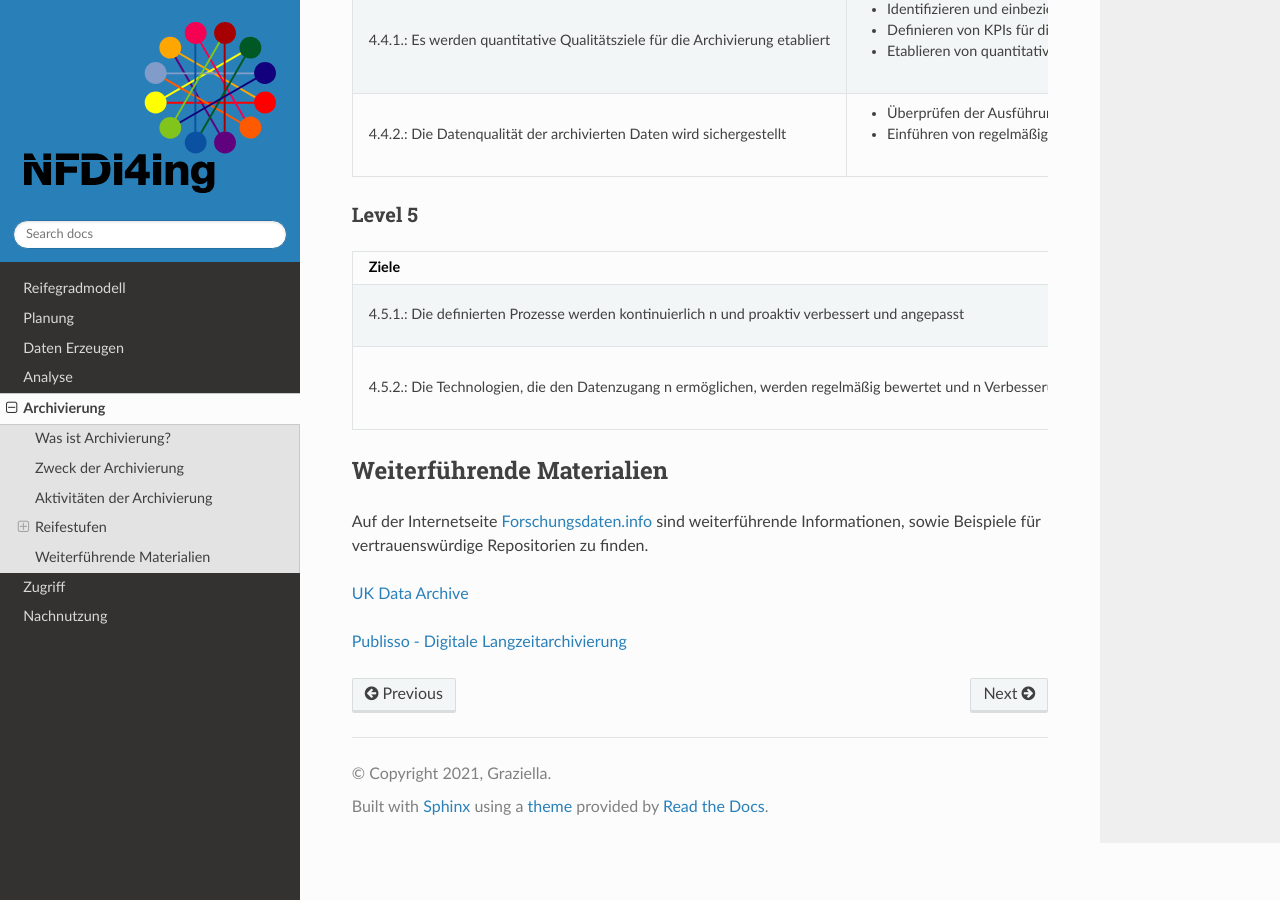
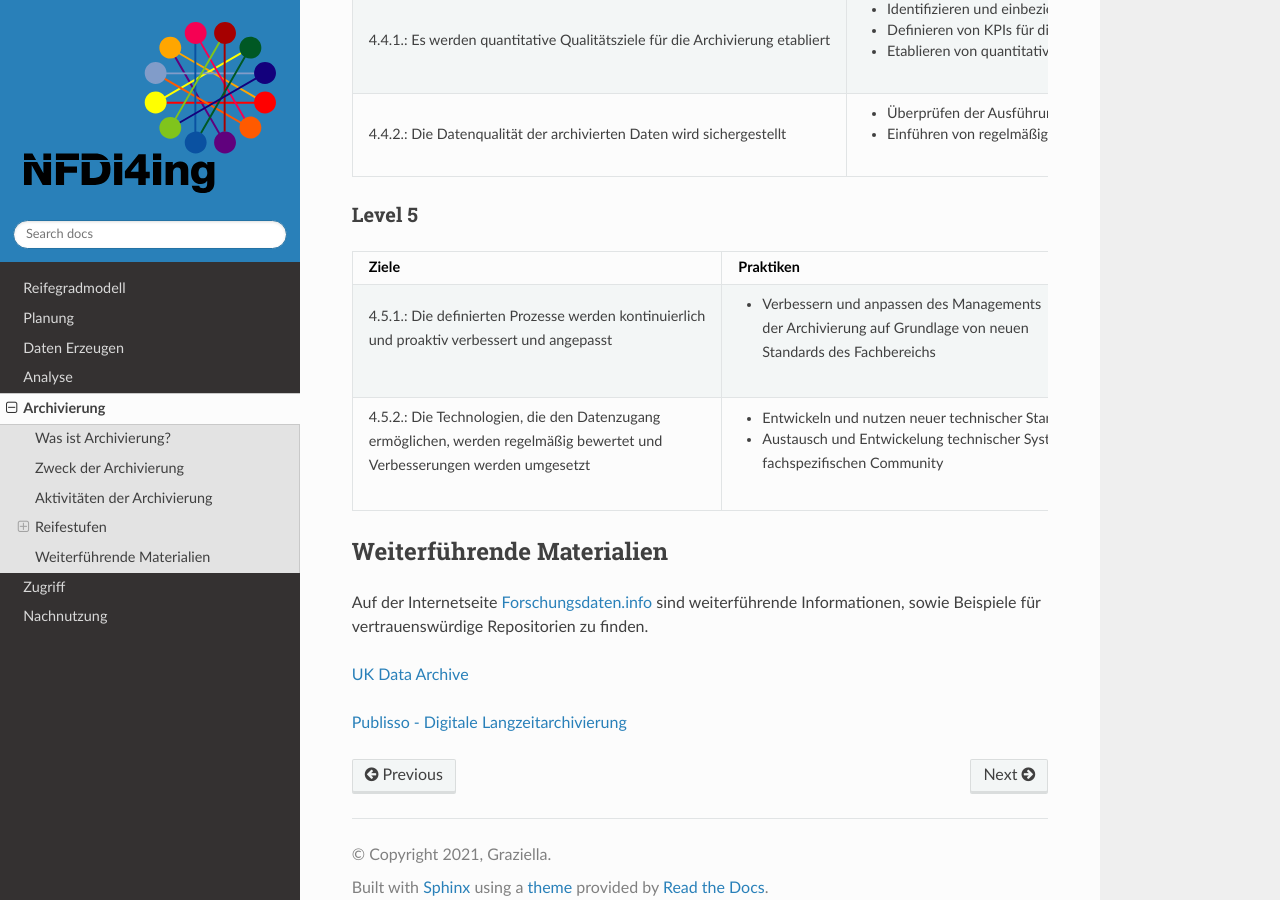
Before and after one commit to LUHMW/MaturityModel, a Sphinx documentation site: the page built from docs/source/archivierung.rst, in a window 1280 px wide and 900 px high, scrolled down 2236 px. Built offline with Sphinx 7.4.7 and the Read the Docs theme 2.0.0, drawn with Linux system fonts in a browser that asks for light colours.

Commit message:
Update archivierung.rst

```diff
--- a/docs/source/archivierung.rst
+++ b/docs/source/archivierung.rst
@@ -138,11 +138,17 @@ Level 5
 
   * - Ziele
     - Praktiken
-  * - 4.5.1.: Die definierten Prozesse werden kontinuierlich \n  und proaktiv verbessert und angepasst
-    - * Verbessern und anpassen des Managements  \n  der Archivierung auf Grundlage von neuen  \n  Standards des Fachbereichs
-  * - 4.5.2.: Die Technologien, die den Datenzugang  \n  ermöglichen, werden regelmäßig bewertet und \n  Verbesserungen werden umgesetzt
+  * - |  4.5.1.: Die definierten Prozesse werden kontinuierlich
+      |  und proaktiv verbessert und angepasst
+    - * |  Verbessern und anpassen des Managements
+        |  der Archivierung auf Grundlage von neuen
+        |  Standards des Fachbereichs
+  * - |  4.5.2.: Die Technologien, die den Datenzugang
+      |  ermöglichen, werden regelmäßig bewertet und
+      |  Verbesserungen werden umgesetzt
     - * Entwickeln und nutzen neuer technischer Standards
-      * Austausch und Entwickelung technischer Systeme in der  \n  fachspezifischen Community
+      * |  Austausch und Entwickelung technischer Systeme in der
+        |  fachspezifischen Community
 
 ***************************
 Weiterführende Materialien
```
Also changed, not shown: other parts of docs/source/archivierung.rst (+2 -2 lines).
